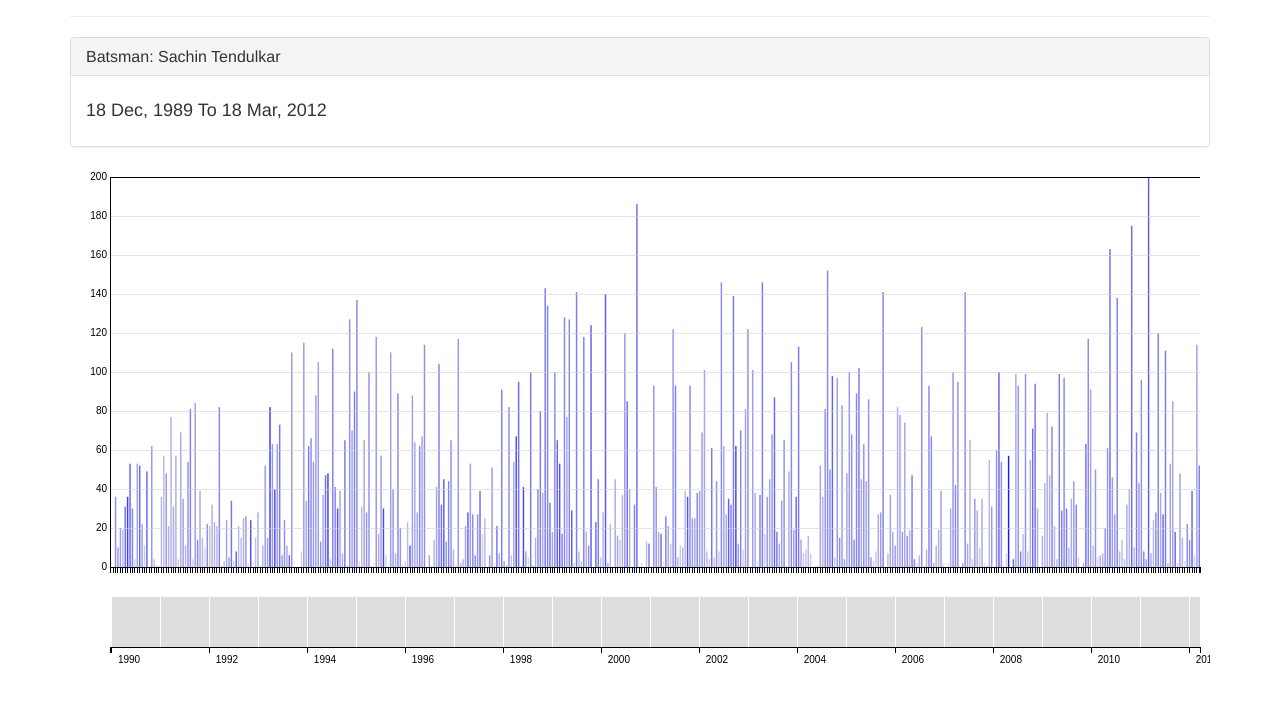
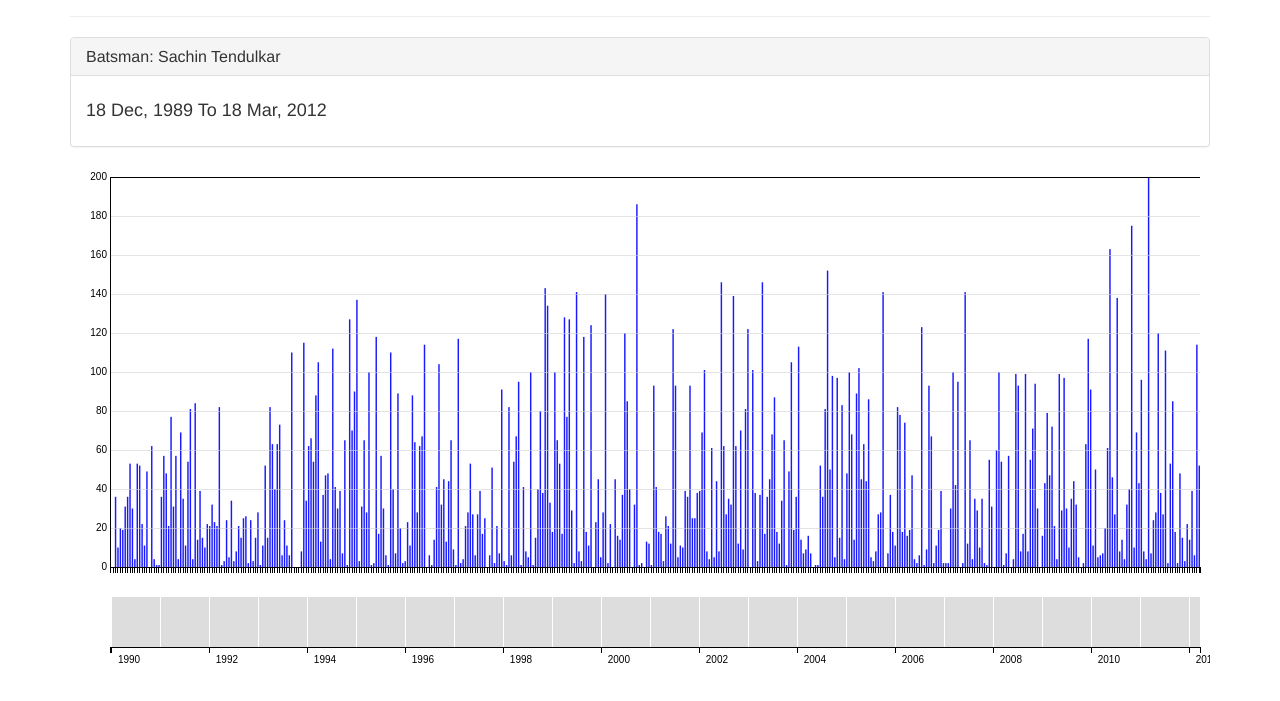
Before and after one commit to mickeykedia/mickeykedia.github.io, a plain HTML site: page batsman_form_analysis.html in a window 1280 px wide. Shown: the part 83-784 px from the top of the page. Drawn offline with nearby package versions, Linux system fonts and the light colour scheme.

Commit message:
Removing the colour variation with strike rate for the moment

```diff
--- a/batsman_form_analysis.html
+++ b/batsman_form_analysis.html
@@ -143,7 +143,11 @@
 
 				})
 				.attr('fill', function(d){
+                    return "blue";
+                    /*
+
 					return colour(d['strike_rate']);
+                    */
 				})
 				.attr("data-toggle", "popover")
 				.attr("title", function(d){
```
